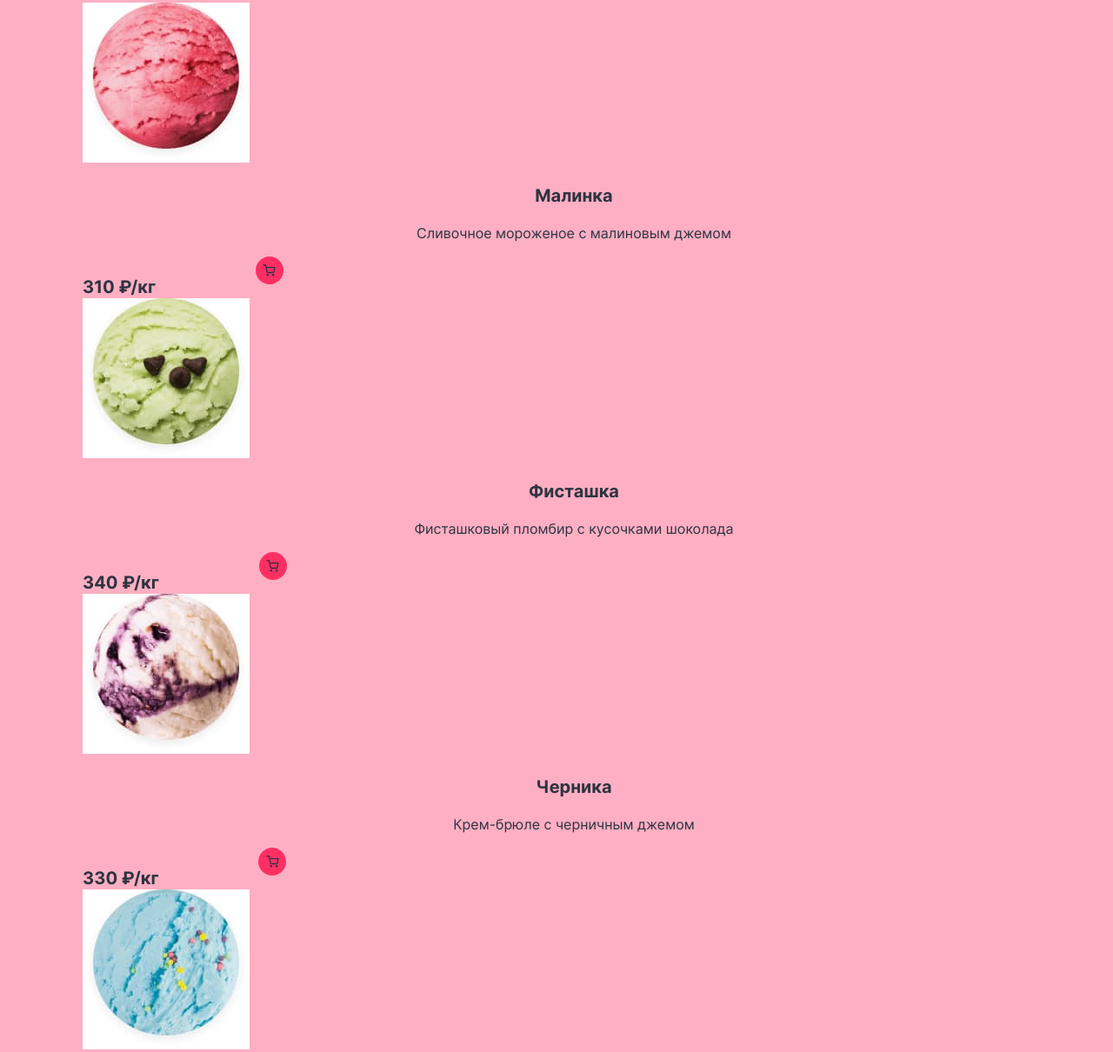
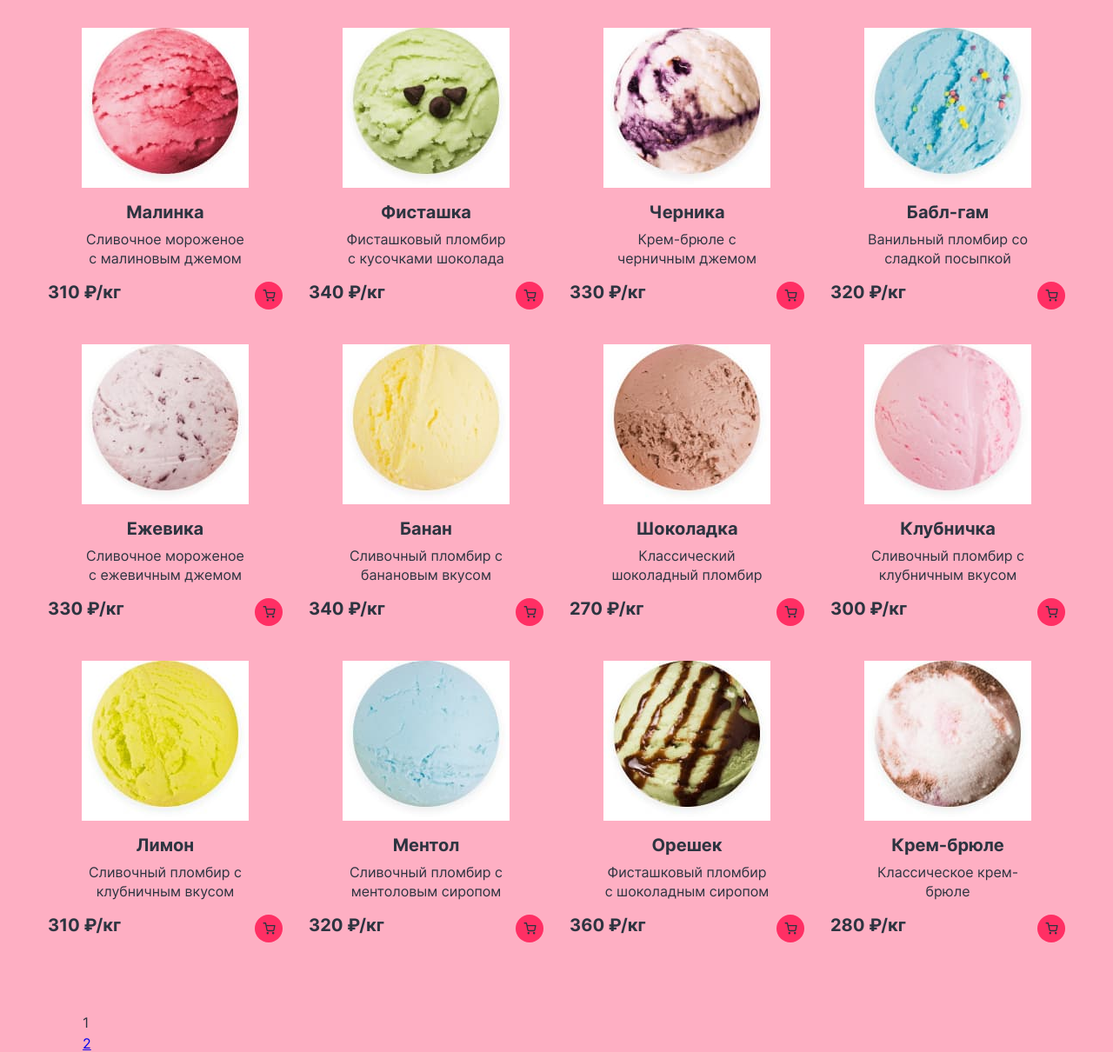
Before and after one commit to htmlacademy-htmlcss/1585763-gllacy-34, a plain HTML site: page catalog.html in a window 1280 px wide. Shown: the part 542-1752 px from the top of the page at 87% size. Drawn offline with Linux system fonts and the light colour scheme.

Commit message:
Добавляет разметку сетки страниц каталога

```diff
--- a/catalog.html
+++ b/catalog.html
@@ -119,139 +119,163 @@
       <ul class="product-list">
         <li class="product-card">
           <a class="product-card-link" href="product.html">
-            <img src="images/catalog/raspberry-ice-cream.jpg" width="192" height="184" alt="Малиновое мороженое">
+            <img class="product-picture" src="images/catalog/raspberry-ice-cream.jpg" width="192" height="184" alt="Малиновое мороженое">
             <h3 class="product-card-subtitle">Малинка</h3>
             <p class="product-card-text">Сливочное мороженое с малиновым джемом</p>
           </a>
+          <div class="prices-container">
             <b class="product-card-prices">310 ₽/кг</b>
             <a class="icon-basket" href="#">
               <span class="visually-hidden">В корзину</span>
             </a>
+          </div>
         </li>
         <li class="product-card">
           <a class="product-card-link" href="product.html">
-            <img src="images/catalog/pistachio-ice-cream.jpg" width="192" height="184" alt="Фисташковое мороженое">
+            <img class="product-picture" src="images/catalog/pistachio-ice-cream.jpg" width="192" height="184" alt="Фисташковое мороженое">
             <h3 class="product-card-subtitle">Фисташка</h3>
             <p class="product-card-text">Фисташковый пломбир с кусочками шоколада</p>
           </a>
+          <div class="prices-container">
             <b class="product-card-prices">340 ₽/кг</b>
             <a class="icon-basket" href="#">
               <span class="visually-hidden">В корзину</span>
             </a>
+          </div>
         </li>
         <li class="product-card">
           <a class="product-card-link" href="product.html">
-            <img src="images/catalog/blueberry-ice-cream.jpg" width="192" height="184" alt="Черничное мороженое">
+            <img class="product-picture" src="images/catalog/blueberry-ice-cream.jpg" width="192" height="184" alt="Черничное мороженое">
             <h3 class="product-card-subtitle">Черника</h3>
             <p class="product-card-text">Крем-брюле с черничным джемом</p>
           </a>
+          <div class="prices-container">
             <b class="product-card-prices">330 ₽/кг</b>
             <a class="icon-basket" href="#">
               <span class="visually-hidden">В корзину</span>
             </a>
+          </div>
         </li>
         <li class="product-card">
           <a class="product-card-link" href="product.html">
-            <img src="images/catalog/bubblegum-ice-cream.jpg" width="192" height="184" alt="Бабл-гам мороженое">
+            <img class="product-picture" src="images/catalog/bubblegum-ice-cream.jpg" width="192" height="184" alt="Бабл-гам мороженое">
             <h3 class="product-card-subtitle">Бабл-гам</h3>
             <p class="product-card-text">Ванильный пломбир со сладкой посыпкой</p>
           </a>
+          <div class="prices-container">
             <b class="product-card-prices">320 ₽/кг</b>
             <a class="icon-basket" href="#">
               <span class="visually-hidden">В корзину</span>
             </a>
+          </div>
         </li>
         <li class="product-card">
           <a class="product-card-link" href="product.html">
-            <img src="images/catalog/blackberry-ice-cream.jpg" width="192" height="184" alt="Ежевичное мороженое">
+            <img class="product-picture" src="images/catalog/blackberry-ice-cream.jpg" width="192" height="184" alt="Ежевичное мороженое">
             <h3 class="product-card-subtitle">Ежевика</h3>
             <p class="product-card-text">Сливочное мороженое с ежевичным джемом</p>
           </a>
+          <div class="prices-container">
             <b class="product-card-prices">330 ₽/кг</b>
             <a class="icon-basket" href="#">
               <span class="visually-hidden">В корзину</span>
             </a>
+          </div>
         </li>
         <li class="product-card">
           <a class="product-card-link" href="product.html">
-            <img src="images/catalog/banana-ice-cream.jpg" width="192" height="184" alt="Банановое мороженое">
+            <img class="product-picture" src="images/catalog/banana-ice-cream.jpg" width="192" height="184" alt="Банановое мороженое">
             <h3 class="product-card-subtitle">Банан</h3>
             <p class="product-card-text">Сливочный пломбир
               с банановым вкусом</p>
           </a>
+          <div class="prices-container">
             <b class="product-card-prices">340 ₽/кг</b>
             <a class="icon-basket" href="#">
               <span class="visually-hidden">В корзину</span>
             </a>
+          </div>
         </li>
         <li class="product-card">
           <a class="product-card-link" href="product.html">
-            <img src="images/catalog/chocolate-ice-cream.jpg" width="192" height="184" alt="Шоколадное мороженое">
+            <img class="product-picture" src="images/catalog/chocolate-ice-cream.jpg" width="192" height="184" alt="Шоколадное мороженое">
             <h3 class="product-card-subtitle">Шоколадка</h3>
             <p class="product-card-text">Классический шоколадный пломбир</p>
           </a>
+          <div class="prices-container">
             <b class="product-card-prices">270 ₽/кг</b>
             <a class="icon-basket" href="#">
               <span class="visually-hidden">В корзину</span>
             </a>
+          </div>
         </li>
         <li class="product-card">
           <a class="product-card-link" href="product.html">
-            <img src="images/catalog/strawberry-ice-cream.jpg" width="192" height="184" alt="Клубничное мороженое">
+            <img class="product-picture" src="images/catalog/strawberry-ice-cream.jpg" width="192" height="184" alt="Клубничное мороженое">
             <h3 class="product-card-subtitle">Клубничка</h3>
             <p class="product-card-text">Сливочный пломбир
               с клубничным вкусом</p>
           </a>
+          <div class="prices-container">
             <b class="product-card-prices">300 ₽/кг</b>
             <a class="icon-basket" href="#">
               <span class="visually-hidden">В корзину</span>
             </a>
+          </div>
         </li>
         <li class="product-card">
           <a class="product-card-link" href="product.html">
-            <img src="images/catalog/lemon-ice-cream.jpg" width="192" height="184" alt="Лимонное мороженое">
-            <h3 class="product-card-subtitle">Освежающий лимонный сорбет</h3>
+            <img class="product-picture" src="images/catalog/lemon-ice-cream.jpg" width="192" height="184" alt="Лимонное мороженое">
+            <h3 class="product-card-subtitle">Лимон</h3>
             <p class="product-card-text">Сливочный пломбир
               с клубничным вкусом</p>
           </a>
+          <div class="prices-container">
             <b class="product-card-prices">310 ₽/кг</b>
             <a class="icon-basket" href="#">
               <span class="visually-hidden">В корзину</span>
             </a>
+          </div>
         </li>
         <li class="product-card">
           <a class="product-card-link" href="product.html">
-            <img src="images/catalog/menthol-ice-cream.jpg" width="192" height="184" alt="Ментоловое мороженое">
+            <img class="product-picture" src="images/catalog/menthol-ice-cream.jpg" width="192" height="184" alt="Ментоловое мороженое">
             <h3 class="product-card-subtitle">Ментол</h3>
             <p class="product-card-text">Сливочный пломбир
               с ментоловым сиропом</p>
           </a>
+          <div class="prices-container">
             <b class="product-card-prices">320 ₽/кг</b>
             <a class="icon-basket" href="#">
               <span class="visually-hidden">В корзину</span>
             </a>
+          </div>
         </li>
         <li class="product-card">
           <a class="product-card-link" href="product.html">
-            <img src="images/catalog/nutty-ice-cream.jpg" width="192" height="184" alt="Ореховое мороженое">
+            <img class="product-picture" src="images/catalog/nutty-ice-cream.jpg" width="192" height="184" alt="Ореховое мороженое">
             <h3 class="product-card-subtitle">Орешек</h3>
             <p class="product-card-text">Фисташковый пломбир с шоколадным сиропом</p>
           </a>
+          <div class="prices-container">
             <b class="product-card-prices">360 ₽/кг</b>
             <a class="icon-basket" href="#">
               <span class="visually-hidden">В корзину</span>
             </a>
+          </div>
         </li>
         <li class="product-card">
           <a class="product-card-link" href="product.html">
-            <img src="images/catalog/creme-brulee-ice-cream.jpg" width="192" height="184" alt="Крем-брюле мороженое">
+            <img class="product-picture" src="images/catalog/creme-brulee-ice-cream.jpg" width="192" height="184" alt="Крем-брюле мороженое">
             <h3 class="product-card-subtitle">Крем-брюле</h3>
             <p class="product-card-text">Классическое крем-брюле </p>
           </a>
+          <div class="prices-container">
             <b class="product-card-prices">280 ₽/кг</b>
             <a class="icon-basket" href="#">
               <span class="visually-hidden">В корзину</span>
             </a>
+          </div>
         </li>
       </ul>
       <ul class="pagination">
--- a/css/styles.css
+++ b/css/styles.css
@@ -620,6 +620,9 @@ label {
   border-radius: 20px;
   border: none;
 }
+.catalog-filter {
+  margin-bottom: 45px;
+}
 .control {
   font-weight: 400;
   font-size: 14px;
@@ -630,22 +633,56 @@ label {
   font-size: 14px;
   line-height: 20px;
 }
-
+.product-list {
+  display: flex;
+  width: 1170px;
+  flex-wrap: wrap;
+  margin: 0;
+  padding: 0;
+}
+.product-card {
+  display: flex;
+  flex-direction: column;
+  width: 270px;
+}
+.product-card:not(:nth-child(4n)) {
+  margin: 0 30px 40px 0;
+}
 .product-card-link {
+  display: block;
+  margin: 0;
+  padding: 0;
+  width: 270px;
   color: #2D3440;
   text-decoration: none;
+}
+.product-picture {
+  display: block;
+  margin: 0 auto;
+}
+.icon-basket {
+  margin: 0;
 }
 .product-card-subtitle {
   font-weight: 700;
   font-size: 20px;
   line-height: 24px;
   text-align: center;
+  margin: 16px 0 8px 0;
 }
 .product-card-text {
   font-weight: 400;
   font-size: 16px;
   line-height: 22px;
   text-align: center;
+  width: 190px;
+  min-height: 44px;
+  margin: 0 40px 16px 40px;
+}
+.prices-container {
+  display: flex;
+  width: 270px;
+  justify-content: space-between;
 }
 .product-card-prices {
   font-weight: 700;
```
Lines whose indentation alone changed are shown as unchanged.
